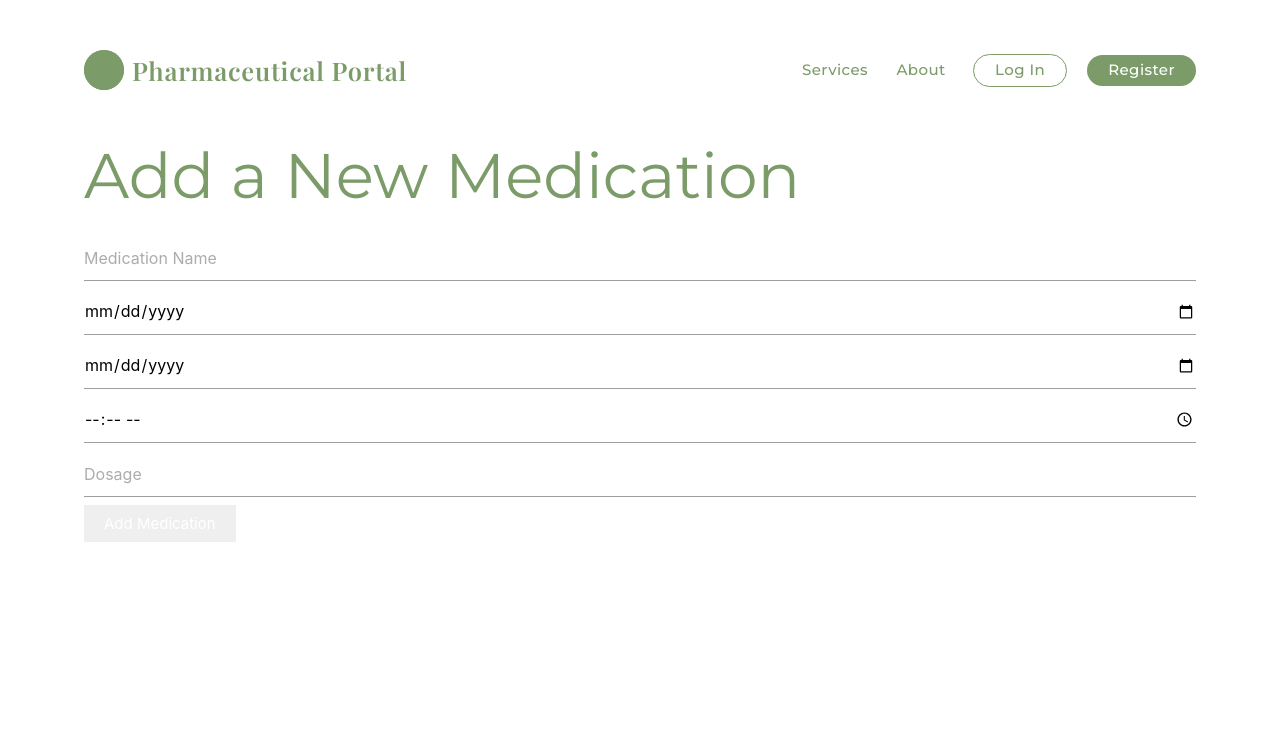
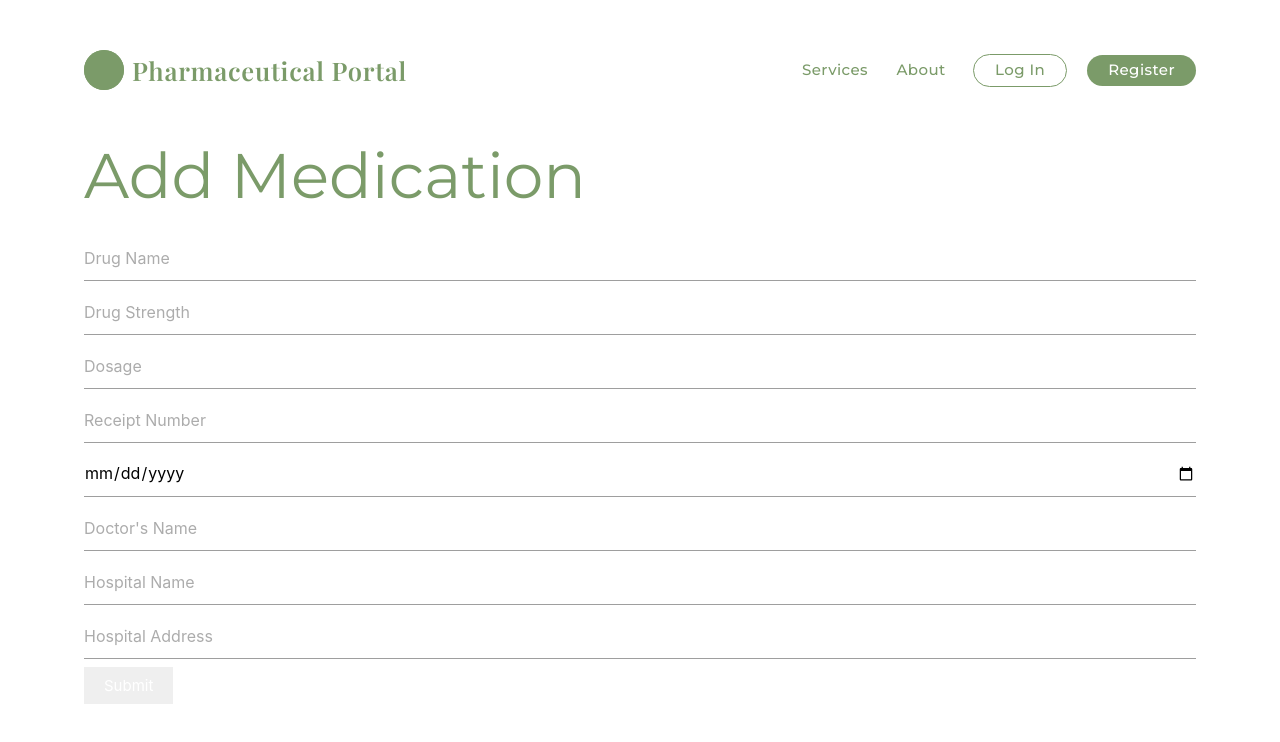
Before and after one commit to CPS714-Group23/CPS714-Group23, a React (Create React App) app in the folder Frontend/: page /prescriptionsubmit in a window 1280 px wide. Shown: the top 742 px of the page. Built offline with nearby package versions, Linux system fonts and the light colour scheme; the HTML template or start-up script is replaced by a standard one.

Commit message:
add prescription submit form

```diff
--- a/Frontend/src/pages/prescription-submit/prescriptionsubmit.jsx
+++ b/Frontend/src/pages/prescription-submit/prescriptionsubmit.jsx
@@ -1,28 +1,52 @@
 import React from 'react';
 
-function PrescriptionSubmit({ onAddEvent }) {
-  const handleSubmit = async (event) => {
+function PrescriptionSubmit() {
+  const handleAddFormSubmit = async (event) => {
     event.preventDefault();
     const newEvent = {
       title: event.target.title.value,
-      startRecur: event.target.startRecur.value,
-      endRecur: event.target.endRecur.value,
-      startTime: event.target.startTime.value,
+      drugStrength: event.target.drugStrength.value,
       dosage: event.target.dosage.value,
+      startRecur: '2023-12-01', // Hardcoded for December
+      endRecur: '2023-12-31',   // Hardcoded for December
+      receiptNumber: event.target.receiptNumber.value,
+      dateIssued: event.target.dateIssued.value,
+      doctorName: event.target.doctorName.value,
+      hospitalName: event.target.hospitalName.value,
+      hospitalAddress: event.target.hospitalAddress.value,
     };
-    await onAddEvent(newEvent);
+
+    try {
+      const response = await fetch('http://localhost:3001/api/scheduler/add', {
+        method: 'POST',
+        headers: { 'Content-Type': 'application/json' },
+        body: JSON.stringify(newEvent),
+      });
+
+      if (!response.ok) {
+        throw new Error('Network response was not ok.');
+      }
+
+      // Handle success here, e.g., show a success message, clear form, etc.
+    } catch (error) {
+      console.error('Error adding event:', error);
+      // Handle error here, e.g., show an error message
+    }
   };
 
   return (
     <div>
-      <h1>Add a New Medication</h1>
-      <form onSubmit={handleSubmit}>
-        <input type="text" name="title" placeholder="Medication Name" required />
-        <input type="date" name="startRecur" placeholder="Start Date" required />
-        <input type="date" name="endRecur" placeholder="End Date" required />
-        <input type="time" name="startTime" placeholder="Time" required />
+      <h1>Add Medication</h1>
+      <form onSubmit={handleAddFormSubmit}>
+        <input type="text" name="title" placeholder="Drug Name" required />
+        <input type="text" name="drugStrength" placeholder="Drug Strength" required />
         <input type="number" name="dosage" placeholder="Dosage" required />
-        <button type="submit">Add Medication</button>
+        <input type="number" name="receiptNumber" placeholder="Receipt Number" required />
+        <input type="date" name="dateIssued" placeholder="Date Issued" required />
+        <input type="text" name="doctorName" placeholder="Doctor's Name" required />
+        <input type="text" name="hospitalName" placeholder="Hospital Name" required />
+        <input type="text" name="hospitalAddress" placeholder="Hospital Address" required />
+        <button type="submit">Submit</button>
       </form>
     </div>
   );
--- a/Frontend/src/pages/scheduler/scheduler.jsx
+++ b/Frontend/src/pages/scheduler/scheduler.jsx
@@ -1,54 +1,37 @@
-import React, { useState } from "react";
+import React, { useState, useEffect } from "react";
 import FullCalendar from "@fullcalendar/react";
 import dayGridPlugin from "@fullcalendar/daygrid";
-// import interactionPlugin from "@fullcalendar/interaction";
 import "./scheduler.css";
 
 function Scheduler() {
-  // Sample events data
-  const [events, setEvents] = useState([
-    {
-      id: 'event-1',
-      title: "Medication A",
-      startRecur: '2023-11-20',
-      endRecur: '2023-12-04',
-      startTime: '9:00:00',
-      dosage: "2"
-    },
-    {
-      id: 'event-2',
-      title: "Medication B",
-      startRecur: '2023-11-27',
-      endRecur: '2023-12-15',
-      startTime: '9:00:00',
-      dosage: "1"
-    }
-  ]);
+  const [events, setEvents] = useState([]);
 
-  const addEvent = async (newEvent) => {
+  useEffect(() => {
+    const fetchEvents = async () => {
       try {
-      const response = await fetch("/api/scheduler/add", {
-        method: "POST",
-        headers: {
-          "Content-Type": "application/json",
-        },
-        body: JSON.stringify(newEvent),
-      });
-
+        const response = await fetch(
+          "http://localhost:3001/api/scheduler/events"
+        );
         if (response.ok) {
-        const addedEvent = await response.json();
-        setEvents((currentEvents) => [...currentEvents, addedEvent.event]);
+          const fetchedEvents = await response.json();
+          const transformedEvents = fetchedEvents.map((event) => ({
+            title: event.title,
+            startRecur: event.start_recur,
+            endRecur: event.end_recur,
+            startTime: "9:00:00",
+            dosage: event.dosage,
+          }));
+          setEvents(transformedEvents);
         } else {
-        throw new Error("Network response was not ok.");
+          throw new Error("Failed to fetch events");
         }
       } catch (error) {
-      console.error(
-        "There has been a problem with your fetch operation:",
-        error
-      );
+        console.error("Error fetching events:", error);
       }
     };
 
+    fetchEvents();
+  }, []);
 
   function renderEventContent(eventInfo) {
     return (
@@ -61,49 +44,19 @@ function Scheduler() {
     );
   }
 
-
-  // function handleDateClick(info) {
-  //   console.log("Date selected:", info.dateStr);
-  // }
-
-  const handleAddFormSubmit = async (event) => {
-    event.preventDefault();
-    const newEvent = {
-      id: `event-${events.length + 1}`, // Generating a new unique ID
-      title: event.target.title.value,
-      startRecur: event.target.startRecur.value,
-      endRecur: event.target.endRecur.value,
-      startTime: event.target.startTime.value,
-      dosage: event.target.dosage.value,
-    };
-    await addEvent(newEvent);
-  };
-
-
   return (
     <div>
       <h1>
         <b>Scheduler</b>
       </h1>
       <FullCalendar
-        plugins={[dayGridPlugin]} //, interactionPlugin]}
-        // dateClick={handleDateClick}
-        selectable={false} // Set to true to have green bottom border
+        plugins={[dayGridPlugin]}
+        selectable={false}
         initialView="dayGridMonth"
         weekends={true}
         events={events}
-        eventContent={renderEventContent} // Render custom event content
+        eventContent={renderEventContent}
       />
-
-      <form onSubmit={handleAddFormSubmit}>
-      <input type="text" name="title" placeholder="Medication Name" required />
-      <input type="date" name="startRecur" placeholder="Start Date" required />
-      <input type="date" name="endRecur" placeholder="End Date" required />
-      <input type="time" name="startTime" placeholder="Time" required />
-      <input type="number" name="dosage" placeholder="Dosage" required />
-      <button type="submit">Add Medication</button>
-    </form>
-
     </div>
   );
 }
```
Also changed, not shown: 1 other file (tests, documents, lock files or other folders). Lines whose indentation alone changed are shown as unchanged.
